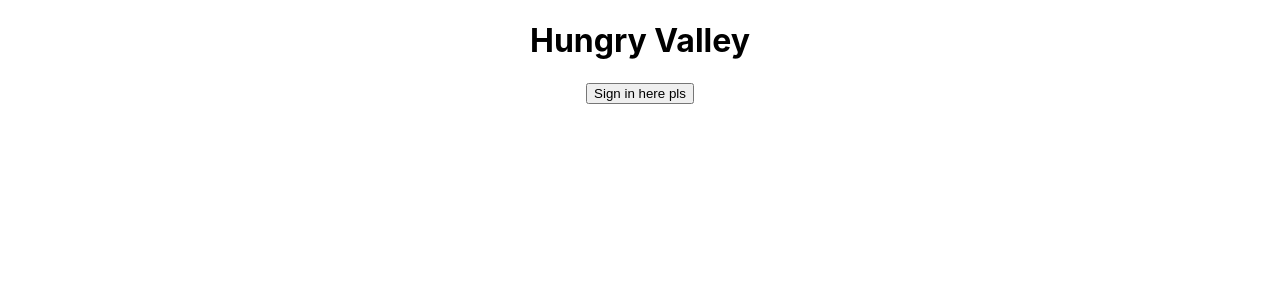
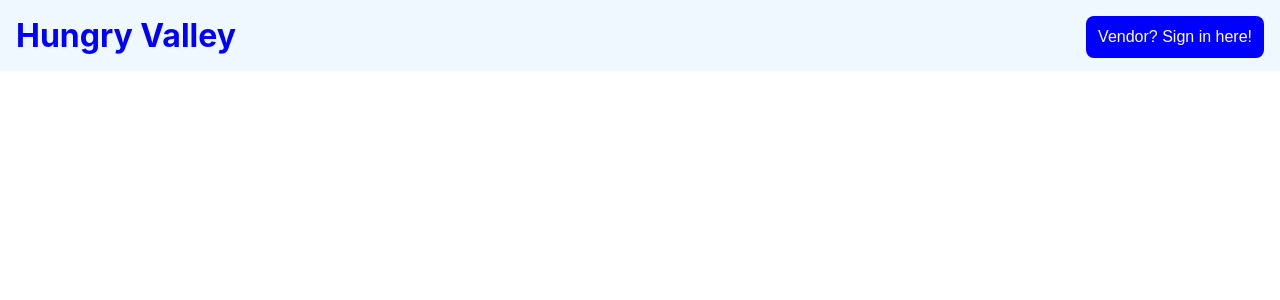
Before and after one commit to emirahanna/hungry-valley, a React (Create React App) app: page / in a window 1280 px wide. Shown: the top 300 px of the page. Built offline with nearby package versions, Linux system fonts and the light colour scheme.

Commit message:
Update Header

```diff
--- a/package.json
+++ b/package.json
@@ -6,8 +6,10 @@
     "@testing-library/jest-dom": "^5.17.0",
     "@testing-library/react": "^13.4.0",
     "@testing-library/user-event": "^13.5.0",
+    "lit": "^3.1.2",
     "react": "^18.2.0",
     "react-dom": "^18.2.0",
+    "react-leaflet": "^4.2.1",
     "react-scripts": "5.0.1",
     "web-vitals": "^2.1.4"
   },
--- a/public/index.html
+++ b/public/index.html
@@ -25,11 +25,23 @@
       Learn how to configure a non-root public URL by running `npm run build`.
     -->
 		<title>React App</title>
+		<link
+			rel="stylesheet"
+			href="https://unpkg.com/leaflet@1.9.4/dist/leaflet.css"
+			integrity="sha256-p4NxAoJBhIIN+hmNHrzRCf9tD/miZyoHS5obTRR9BMY="
+			crossorigin=""
+		/>
+		<!-- Make sure you put this AFTER Leaflet's CSS -->
+		<script
+			src="https://unpkg.com/leaflet@1.9.4/dist/leaflet.js"
+			integrity="sha256-20nQCchB9co0qIjJZRGuk2/Z9VM+kNiyxNV1lvTlZBo="
+			crossorigin=""
+		></script>
+
 	</head>
 	<body>
 		<noscript>You need to enable JavaScript to run this app.</noscript>
-    <div id="root">
-    </div>
+		<div id="root"></div>
 		<!--
       This HTML file is a template.
       If you open it directly in the browser, you will see an empty page.
--- a/src/App.js
+++ b/src/App.js
@@ -1,13 +1,14 @@
 import './App.css';
 import Header from './components/Header';
+import De from './components/Defaultmap';
 
 function App() {
   return (
     <div className="App">
       <Header />
-      <button>Sign in here pls</button>
     </div>
   );
+
 }
 
 export default App;
--- /dev/null
+++ b/src/components/Defaultmap.css
@@ -0,0 +1,4 @@
+.leaflet-container{
+    width: 100%;
+    height:500px;
+    }
--- /dev/null
+++ b/src/components/Defaultmap.js
@@ -0,0 +1,38 @@
+import React,{Component} from 'react';
+import { MapContainer, TileLayer, useMap } from 'react-leaflet'
+import L from 'leaflet';
+import marker from 'leaflet';
+
+class Defaultmap extends Component {
+    constructor(props) {
+        super(props);
+        this.state ={
+            lat : 28.63196,
+            lng : 77.22054,
+            zoom : 16
+        }
+    }
+render() {
+    var map = L.map('map').setView([51.505, -0.09], 13);
+    L.tileLayer('https://tile.openstreetmap.org/{z}/{x}/{y}.png', {
+        maxZoom: 19,
+        attribution: '&copy; <a href="http://www.openstreetmap.org/copyright">OpenStreetMap</a>'
+    }).addTo(map);
+    var circle = L.circle([51.508, -0.11], {
+        color: 'red',
+        fillColor: '#f03',
+        fillOpacity: 0.5,
+        radius: 500
+    }).addTo(map);
+    var polygon = L.polygon([
+        [51.509, -0.08],
+        [51.503, -0.06],
+        [51.51, -0.047]
+    ]).addTo(map);
+    marker.bindPopup("<b>Hello world!</b><br>I am a popup.").openPopup();
+circle.bindPopup("I am a circle.");
+polygon.bindPopup("I am a polygon.");
+
+    }
+}
+export default Defaultmap
--- /dev/null
+++ b/src/components/Header.css
@@ -0,0 +1,26 @@
+.header{
+    background-color: aliceblue;
+    position: relative;
+    display: inline-flex;
+    width: 100%;
+}
+
+.title{
+    font-size: 2em;
+    color: blue;
+    margin: 16px;
+}
+
+.btn{
+    margin: 16px;
+    padding: 12px;
+    background-color: blue;
+    color: white;
+    border: none;
+    border-radius: 8px;
+    cursor: pointer;
+    font-size: 1em;
+    float: right;
+    position: absolute;
+    right: 0;
+}
--- a/src/components/Header.js
+++ b/src/components/Header.js
@@ -1,9 +1,12 @@
 import React from "react";
+import "./Header.css";
+
 
 function Header(){
     return (
-        <header>
-            <h1>Hungry Valley</h1>
+        <header class="header">
+            <h1 class="title">Hungry Valley</h1>
+            <button class="btn">Vendor? Sign in here!</button>
         </header>
     );
 }
```
Also changed, not shown: src/components/basicmap.js (added, +32 -0 lines), 1 other file (tests, documents, lock files or other folders). Lines whose indentation alone changed are shown as unchanged.
